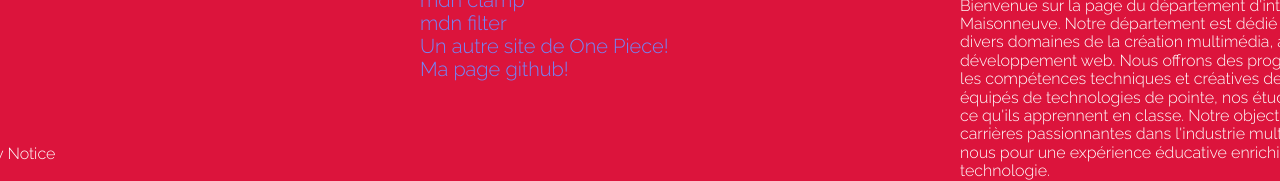
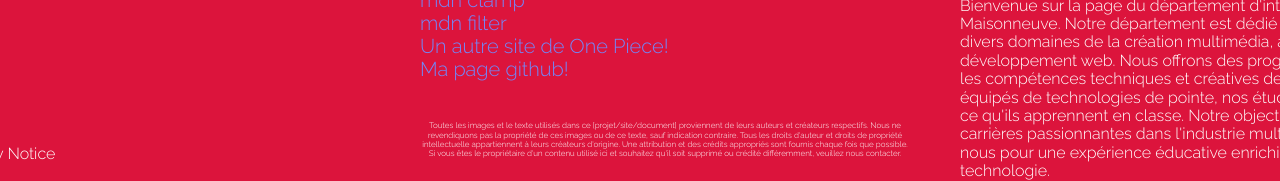
Before and after one commit to tanhanson/1W1-tp2, a plain HTML site: page index.htm in a window 1280 px wide. Shown: the part 6845-7026 px from the top of the page. Drawn offline with Linux system fonts and the light colour scheme.

Commit message:
Finalisation du TP2

```diff
--- a/css/footer.css
+++ b/css/footer.css
@@ -89,3 +89,10 @@
   #confidentialite {
    padding-top: 60px;
   }
+
+  #droit {
+    font-size: 8px;
+    text-align: center;
+    padding-top: 40px;
+    margin-right: 40px;
+  }
--- a/index.htm
+++ b/index.htm
@@ -322,6 +322,7 @@
           <li class = "ecole">Montréal, QC, Canada</li>
           <li class = "ecole">H1X 2A2</li>
           <li class = "ecole">Tel: 514-254-7131</li>
+          <li ></li>
           <li id = "confidentialite"> Avis de confidentialité | Privacy Notice</li>
         </ul>
       </section>
@@ -341,6 +342,7 @@
           <li><a href="https://developer.mozilla.org/en-US/docs/Web/CSS/filter">mdn filter</a></li>
           <li><a href="https://one-piece.com/index.html"> Un autre site de One Piece!</a></li>
           <li><a href="https://github.com/tanhanson/1W1-tp2">Ma page github!</a> </li>
+          <li id = "droit">Toutes les images et le texte utilisés dans ce [projet/site/document] proviennent de leurs auteurs et créateurs respectifs. Nous ne revendiquons pas la propriété de ces images ou de ce texte, sauf indication contraire. Tous les droits d'auteur et droits de propriété intellectuelle appartiennent à leurs créateurs d'origine. Une attribution et des crédits appropriés sont fournis chaque fois que possible. Si vous êtes le propriétaire d'un contenu utilisé ici et souhaitez qu'il soit supprimé ou crédité différemment, veuillez nous contacter.</li>
         </ul>
       </section>
     </div>
```
Also changed, not shown: images/image article.jpg (deleted).
